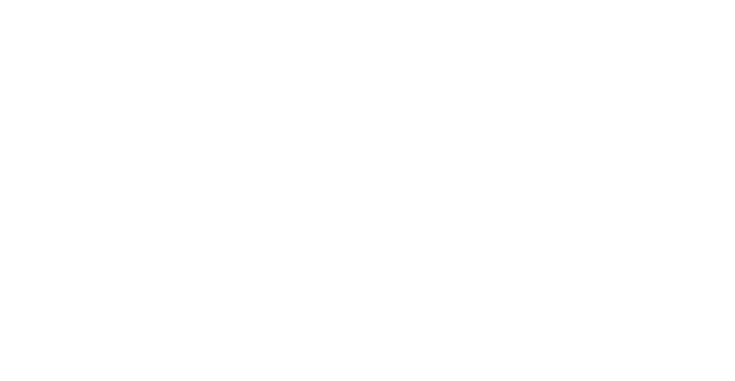
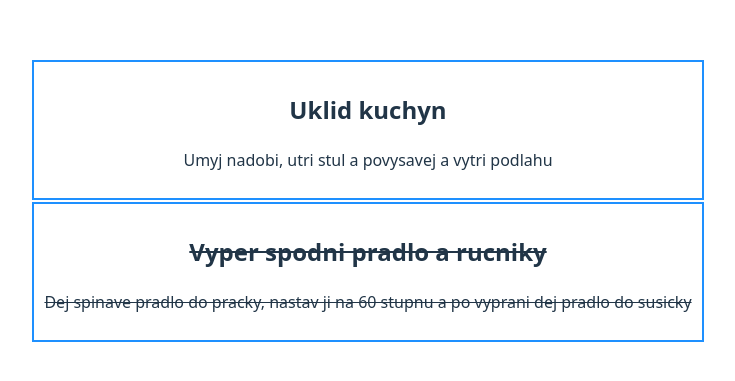
Before and after one commit to BarbaraStrbikova/ukolnicek, a React (Vite) app: page / in a window 1280 px wide. Shown: the part 199-580 px from the top of the page, without its empty margins (272-1007 px from the left). Built offline with nearby package versions, Linux system fonts and the light colour scheme.

Commit message:
komponenta_Item

```diff
--- a/src/App.tsx
+++ b/src/App.tsx
@@ -1,11 +1,22 @@
 
 import './App.css'
+
+import  {Item } from './components/Item';
 
 function App() {
 
 
   return (
     <>
+      <Item
+      title="Uklid kuchyn"
+      description='Umyj nadobi, utri stul a povysavej a vytri podlahu'
+      done={false}/>
+    <Item
+      title="Vyper spodni pradlo a rucniky"
+      description='Dej spinave pradlo do pracky, nastav ji na 60 stupnu a po vyprani dej pradlo do susicky'
+      done={true}/>
+
 
     </>
   )
--- /dev/null
+++ b/src/components/Item.css
@@ -0,0 +1,9 @@
+.done {
+  text-decoration: line-through;
+}
+
+.works {
+  border: 2px solid dodgerblue;
+  padding: 10px;
+  margin: 2px;
+}
--- /dev/null
+++ b/src/components/Item.tsx
@@ -0,0 +1,18 @@
+import './Item.css';
+
+export interface ItemProps {
+  title: string;
+  description: string;
+  done: boolean;
+
+}
+
+export const Item = ( {title, description, done} : ItemProps) => {
+  return (
+    <div className={`works ${done ? "done" : ""}`}>
+      <h2><strong>{title}</strong></h2>
+      <p> {description} </p>
+
+    </div>
+  )
+}
```
